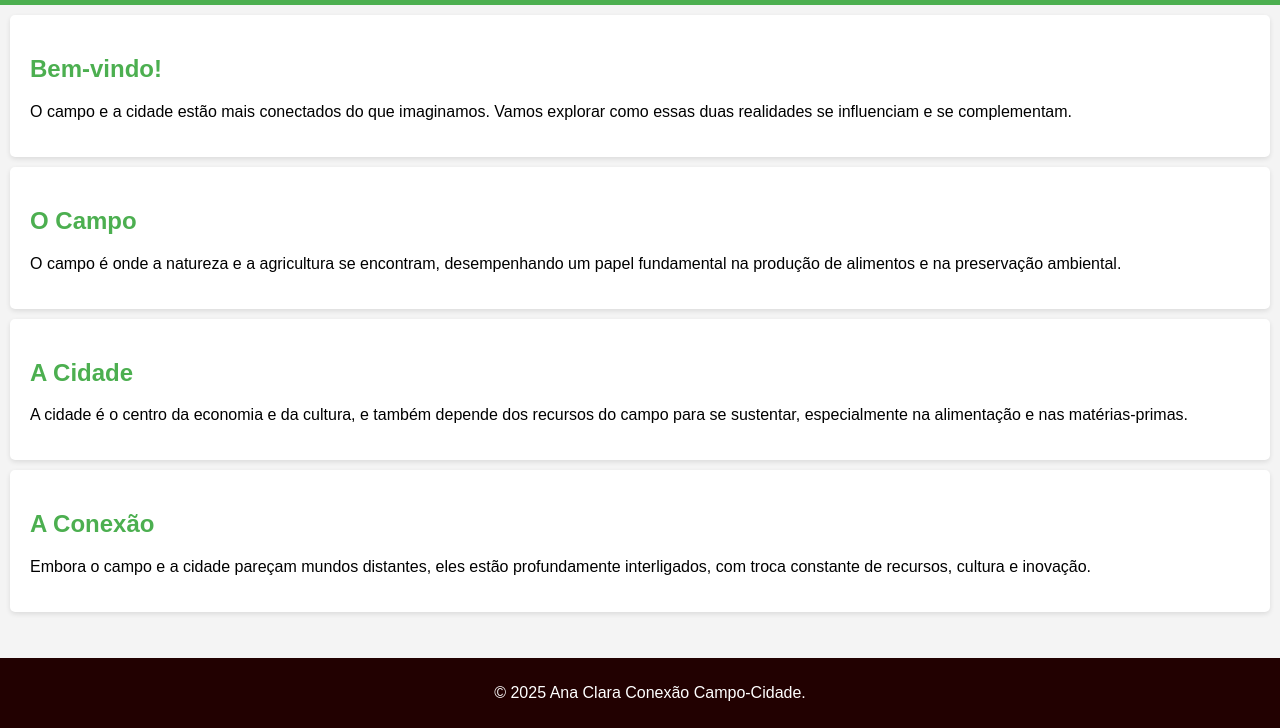
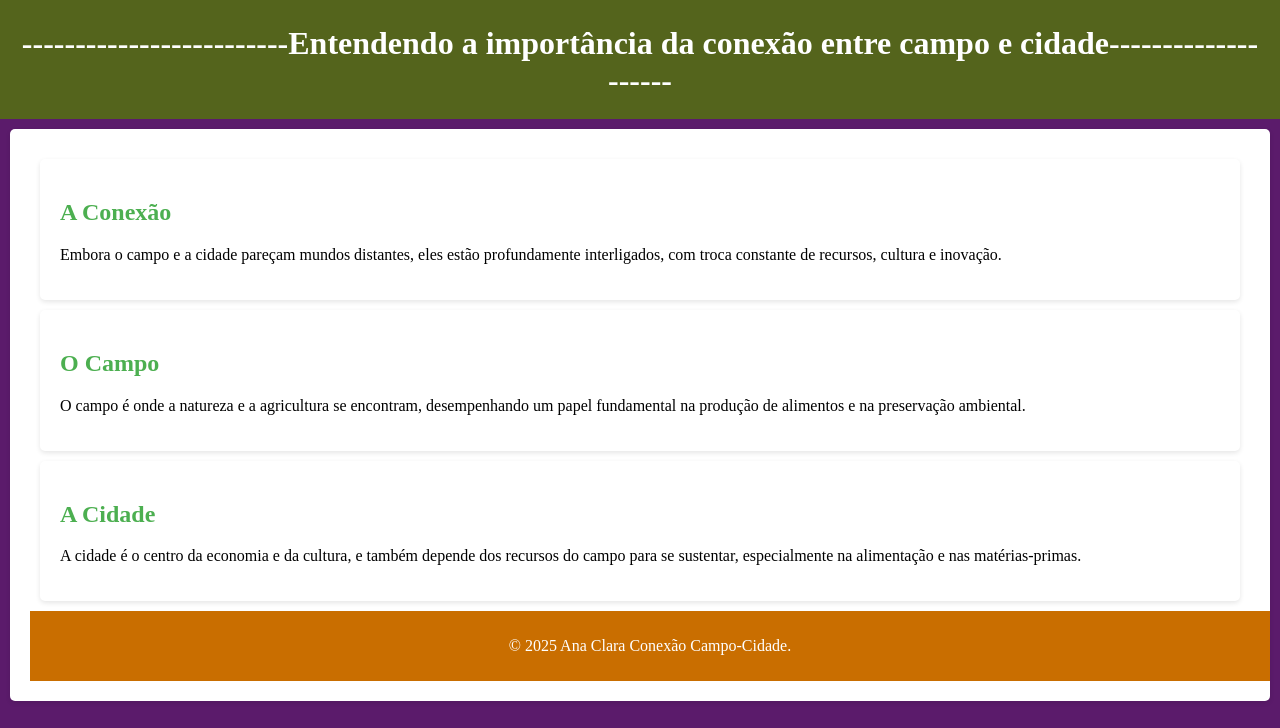
Before and after one commit to aninhaclara14/agrinho, a plain HTML site: page index.html in a window 1280 px wide. Shown: the part 72-800 px from the top of the page. Drawn offline with Linux system fonts and the light colour scheme.

Commit message:
fonte alterada

```diff
--- a/index.html
+++ b/index.html
@@ -8,12 +8,19 @@
 </head>
 <body>
     <header>
-        <h1>Conexão entre o Campo e a Cidade</h1>
+    <h1>Conexão entre o Campo e a Cidade</h1>
+    <link href="https://fonts.googleapis.com/css2?family=Gravitas+One&display=swap" rel="style.css">
     </header>
 
+<header>
+      <h1>-------------------------Entendendo a importância da conexão entre campo e cidade--------------------</h1>
+    </header>
+
+
     <section id="introdução">
-        <h2>Bem-vindo!</h2>
-        <p>O campo e a cidade estão mais conectados do que imaginamos. Vamos explorar como essas duas realidades se influenciam e se complementam.</p>
+         <section id="conexão">
+        <h2>A Conexão</h2>
+        <p>Embora o campo e a cidade pareçam mundos distantes, eles estão profundamente interligados, com troca constante de recursos, cultura e inovação.</p>
     </section>
 
     <section id="campo">
@@ -26,10 +33,6 @@
         <p>A cidade é o centro da economia e da cultura, e também depende dos recursos do campo para se sustentar, especialmente na alimentação e nas matérias-primas.</p>
     </section>
 
-    <section id="conexão">
-        <h2>A Conexão</h2>
-        <p>Embora o campo e a cidade pareçam mundos distantes, eles estão profundamente interligados, com troca constante de recursos, cultura e inovação.</p>
-    </section>
 
     <footer>
         <p>&copy; 2025 Ana Clara Conexão Campo-Cidade.</p>
--- a/styles.css
+++ b/styles.css
@@ -1,12 +1,16 @@
 body {
-    font-family: Arial, sans-serif;
+  font-family: "Gravitas One", serif;
+  font-weight: 400;
+  font-style: normal;
+
     margin: 0;
     padding: 0;
-    background-color: #f4f4f4;
+    background-color: #5b1b6b;
 }
 
 header {
-    background-color: #4CAF50;
+
+    background-color: #54641c;
     color: white;
     padding: 20px;
     text-align: center;
@@ -30,10 +34,10 @@ section h2 {
 
 footer {
     text-align: center;
-    background-color: #220101;
+    background-color: #c96e00;
     color: white;
     padding: 10px;
-    position: fixed;
+    position: ;
     width: 100%;
     bottom: 0;
 }
```
